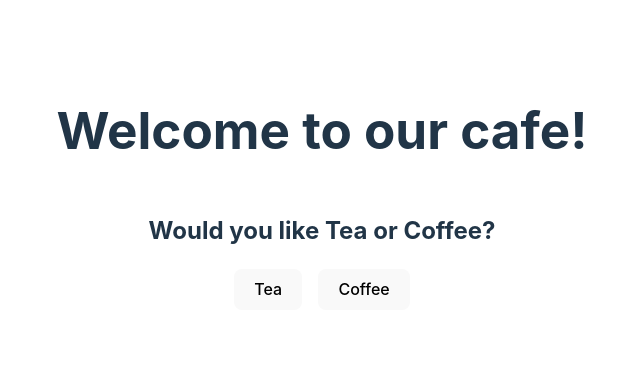
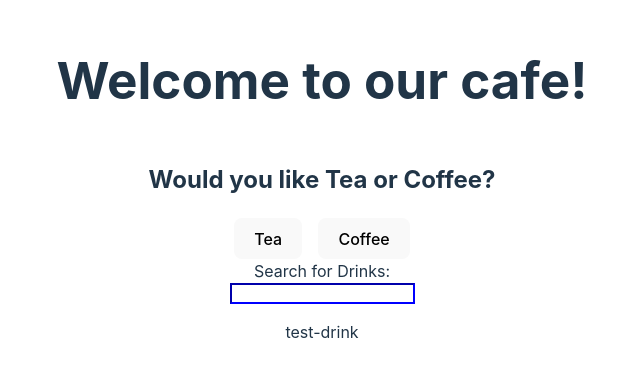
Before and after one commit to djeymiquel-dev/my-first-react-app, a React (Vite) app: page / in a window 1280 px wide. Shown: the part 211-588 px from the top of the page, without its empty margins (318-958 px from the left). Built offline with nearby package versions, Linux system fonts and the light colour scheme.

Commit message:
exercise: React State

```diff
--- a/src/App.jsx
+++ b/src/App.jsx
@@ -3,10 +3,12 @@ import "./App.css";
 import { DrinkButtons } from "./components/DrinkButtons";
 import { DrinkChoice } from "./components/DrinkChoice";
 import { coffee, tea } from "../utils/data";
+import { useState } from "react";
+import { DrinkSearch } from "./components/DrinkSearch";
 
 const App = () => {
   const greeting = "Welcome to our cafe!";
-  const userDrink = undefined;
+  const [userDrink, setUserDrink] = useState();
 
   return (
     <div className="App">
@@ -16,6 +18,7 @@ const App = () => {
         <>
           <h1>{greeting}</h1>
           <DrinkButtons drinkOne={tea.name} drinkTwo={coffee.name} />
+          <DrinkSearch />
         </>
       )}
     </div>
--- /dev/null
+++ b/src/components/DrinkSearch.jsx
@@ -0,0 +1,15 @@
+/* eslint-disable react/react-in-jsx-scope */
+import { useState } from "react";
+import { TextInput } from "./UI/TextInput";
+
+export const DrinkSearch = () => {
+  const [searchField, useSearchField] = useState("test-drink");
+
+  return (
+    <>
+      <label>Search for Drinks: </label>
+      <TextInput />
+      <p>{searchField}</p>
+    </>
+  );
+};
--- a/src/components/UI/Button.jsx
+++ b/src/components/UI/Button.jsx
@@ -3,3 +3,4 @@
 import "./Button.css";
 
 export const Button = ({ text }) => <button className="Button">{text}</button>;
+//
--- /dev/null
+++ b/src/components/UI/TextInput.css
@@ -0,0 +1,3 @@
+.text-input {
+  border-color: blue;
+}
--- /dev/null
+++ b/src/components/UI/TextInput.jsx
@@ -0,0 +1,9 @@
+/* eslint-disable react/react-in-jsx-scope */
+import "./TextInput.css";
+export const TextInput = () => {
+  return (
+    <>
+      <input className="text-input"></input>
+    </>
+  );
+};
```
